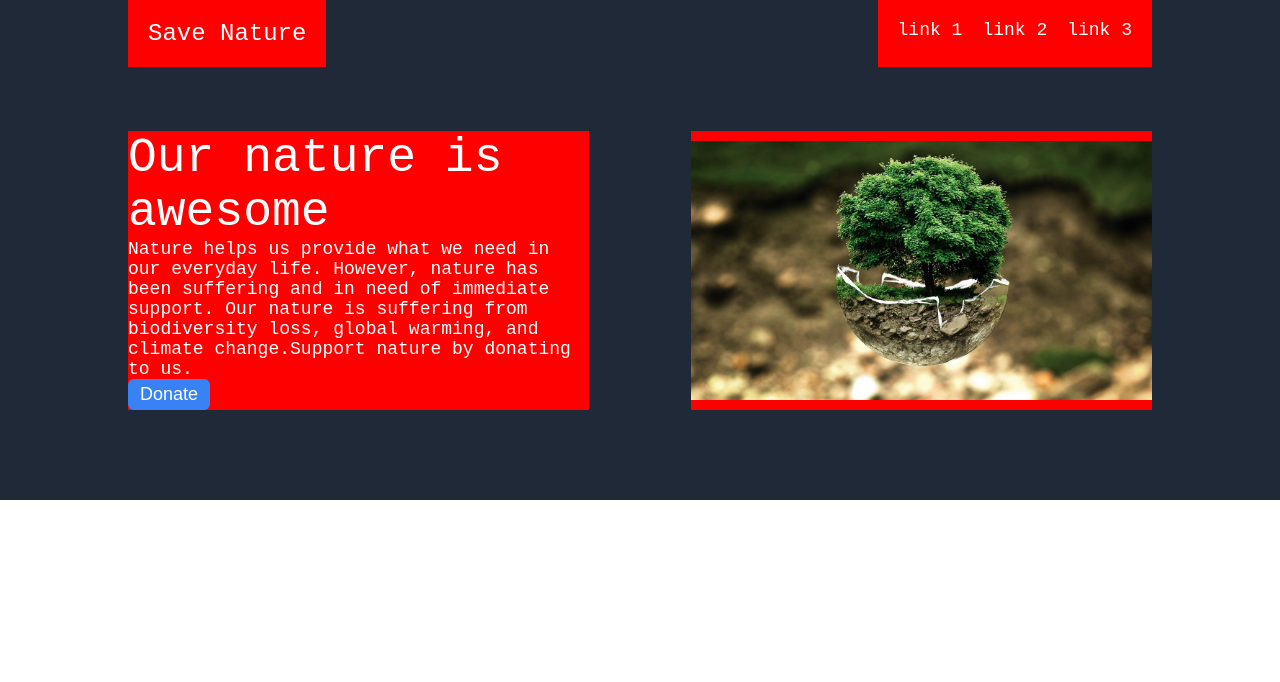
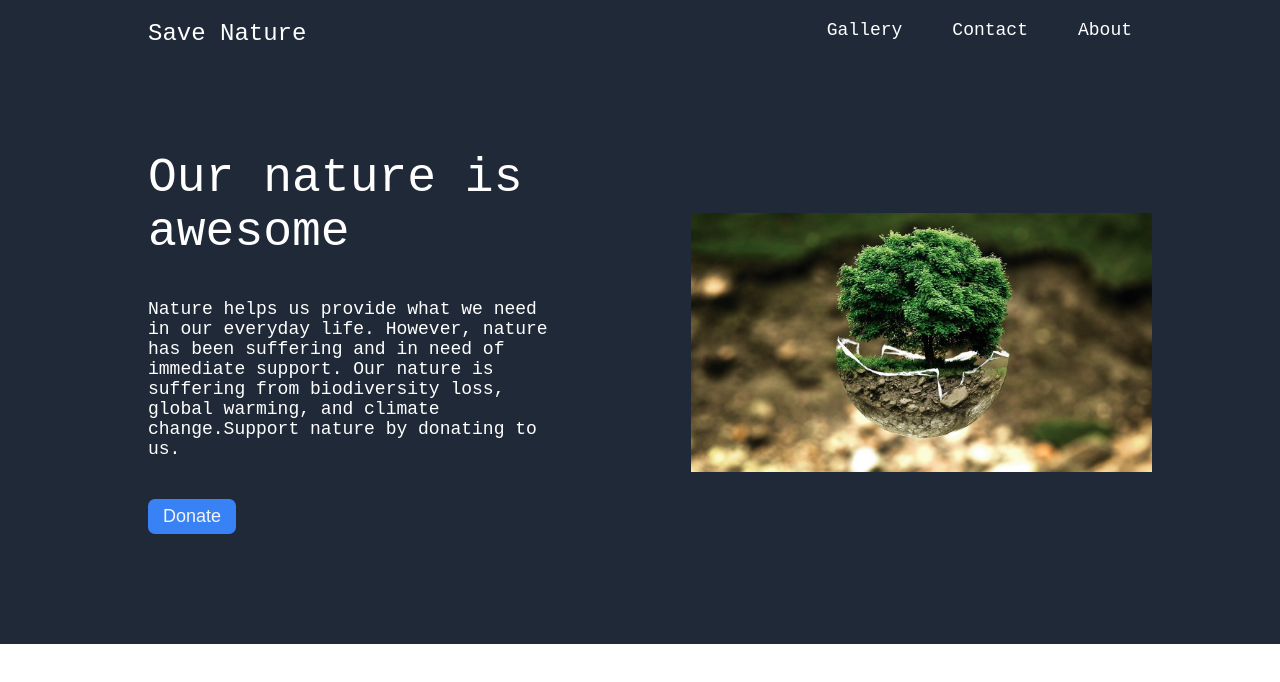
Before and after one commit to ElijahMonj/landing-page, a plain HTML site: page index.html in a window 1280 px wide. Drawn offline with Linux system fonts and the light colour scheme.

Commit message:
finished first box

```diff
--- a/index.html
+++ b/index.html
@@ -15,13 +15,12 @@
             <div class="header-logo">Save Nature</div>
 
             <div class="header-links">
-                <div class="links">link 1</div>
-                <div class="links">link 2</div>
-                <div class="links">link 3</div>
+                <div class="links">Gallery</div>
+                <div class="links">Contact</div>
+                <div class="links">About</div>
 
             </div>
         </div>
-
 
 
         <div class="text-picture">
@@ -32,6 +31,7 @@
             </div>
 
             <div class="picture1"><img src="/images/savetree.jpg"></div>
-
+        </div>
+    </div>
 </body>
 </html>
--- a/style.css
+++ b/style.css
@@ -19,14 +19,11 @@ body {
 }
 .header-logo{
     padding: 20px;
-
-    background-color: red;
 }
 .header-links {
-    background-color: red;
     padding: 20px;
     display: flex;
-    gap: 20px;
+    gap: 50px;
     font-size: 18px;
 }
 .header-links div{
@@ -48,7 +45,6 @@ body {
 
 }
 .description-box{
-    background-color: red;
     flex: 1 1 45%;
     display:flex;
     flex-direction: column;
@@ -56,7 +52,6 @@ body {
 
 }
 .picture1{
-    background-color: red;
     flex: 1 1 45%;
 
 }
@@ -74,16 +69,19 @@ body {
 }
 .description-1{
     font-size: 48px;
+    padding: 20px;
 }
 .description-2{
     font-size: 18px;
+    padding: 20px;
 }
 .button-1{
+    margin: 20px;
     border:none;
     text-align: center;
     font-size: 18px;
     background-color:#3882f6;
-    color:white;
-    border-radius: 6px;
-    padding: 5px 12px;
+    color:whitesmoke;
+    border-radius: 7px;
+    padding: 7px 15px;
 }
```
